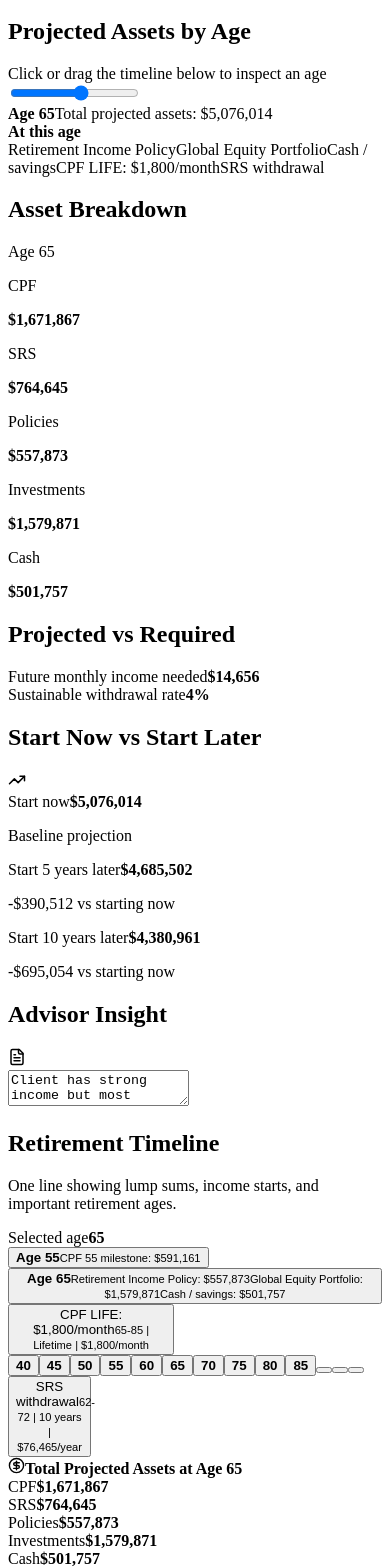
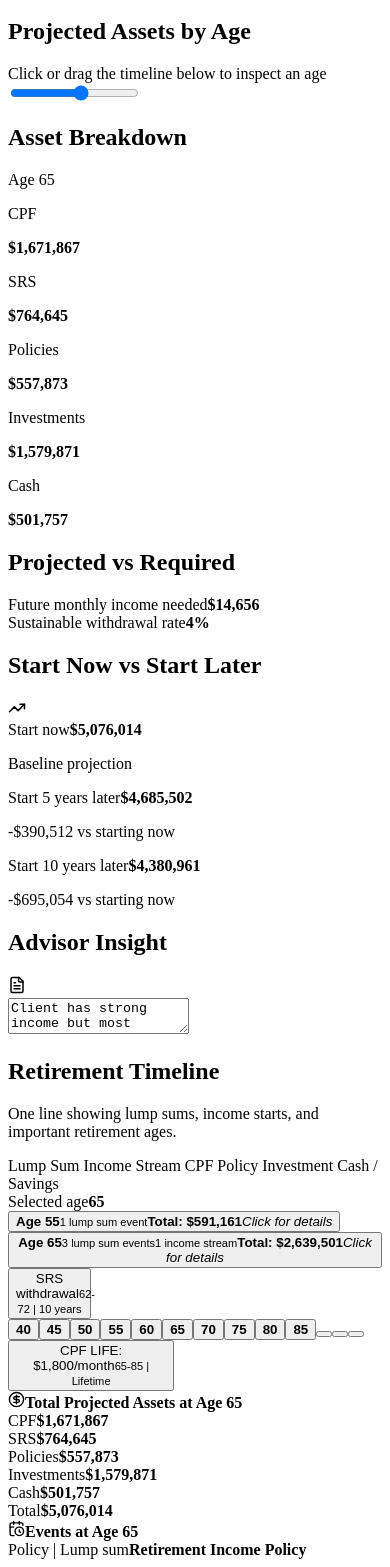
Before and after one commit to KWenYuan/retirement-sum-calculator, a React (Vite) app: page / in a window 390 px wide. Shown: the part 2628-4195 px from the top of the page. Built offline with nearby package versions, Linux system fonts and the light colour scheme; the HTML template or start-up script is replaced by a standard one.

Commit message:
Fixed the layering

```diff
--- a/src/App.jsx
+++ b/src/App.jsx
@@ -136,7 +136,6 @@ export default function App() {
           retirementPoint={retirementPoint}
           needs={needs}
           startLater={startLater}
-          ageDetails={ageDetails}
           advisorInsight={advisorInsight}
           setAdvisorInsight={setAdvisorInsight}
           exportPdf={exportPdf}
--- a/src/components/Dashboard.jsx
+++ b/src/components/Dashboard.jsx
@@ -44,7 +44,6 @@ export function Dashboard({
   retirementPoint,
   needs,
   startLater,
-  ageDetails,
   advisorInsight,
   setAdvisorInsight,
   exportPdf,
@@ -115,25 +114,6 @@ export function Dashboard({
           value={selectedAge}
           onChange={(event) => setSelectedAge(Number(event.target.value))}
         />
-        <div className="timeline-readout">
-          <strong>Age {selectedAge}</strong>
-          <span>Total projected assets: {formatCurrency(selectedBreakdown.total)}</span>
-        </div>
-        <div className="selected-events-strip">
-          <strong>At this age</strong>
-          {[...ageDetails.milestones, ...ageDetails.incomeStreams].length === 0 ? (
-            <span>No milestone or active income stream.</span>
-          ) : (
-            <div>
-              {ageDetails.milestones.map((item) => (
-                <span key={`${item.category}-${item.title}`}>{item.title}</span>
-              ))}
-              {ageDetails.incomeStreams.map((item) => (
-                <span key={`${item.title}-${item.startAge}`}>{item.title}</span>
-              ))}
-            </div>
-          )}
-        </div>
       </section>
 
       <section className="dashboard-grid">
--- a/src/components/RetirementTimeline.jsx
+++ b/src/components/RetirementTimeline.jsx
@@ -13,8 +13,11 @@ export function RetirementTimeline({
   const span = Math.max(1, timeline.endAge - timeline.startAge);
   const ageToPercent = (age) => `${Math.min(100, Math.max(0, ((age - timeline.startAge) / span) * 100))}%`;
   const visibleAgeGroups = Object.entries(timeline.lumpSumsByAge || {}).sort(([a], [b]) => Number(a) - Number(b));
-  const topIncomeStreams = timeline.incomeStreams.filter((_, index) => index % 2 === 0);
-  const bottomIncomeStreams = timeline.incomeStreams.filter((_, index) => index % 2 === 1);
+  const streamRows = assignStreamRows(timeline.incomeStreams, span);
+  const topStreamRows = streamRows.filter((_, index) => index % 2 === 0);
+  const bottomStreamRows = streamRows.filter((_, index) => index % 2 === 1);
+  const topLaneCount = Math.max(1, topStreamRows.length);
+  const bottomLaneCount = Math.max(1, bottomStreamRows.length);
 
   return (
     <section className="panel retirement-timeline-panel simple-retirement-timeline">
@@ -23,17 +26,30 @@ export function RetirementTimeline({
           <h2>Retirement Timeline</h2>
           <p className="section-subtext">One line showing lump sums, income starts, and important retirement ages.</p>
         </div>
-        <div className="timeline-selected-age">
-          <span>Selected age</span>
-          <strong>{selectedAge}</strong>
+        <div className="timeline-header-tools">
+          <TimelineLegend />
+          <div className="timeline-selected-age">
+            <span>Selected age</span>
+            <strong>{selectedAge}</strong>
+          </div>
         </div>
       </div>
 
-      <div className="single-timeline" aria-label="Retirement timeline">
+      <div
+        className="single-timeline"
+        aria-label="Retirement timeline"
+        style={{
+          '--top-stream-rows': topLaneCount,
+          '--bottom-stream-rows': bottomLaneCount,
+        }}
+      >
         <div className="timeline-tooltip-layer">
           {visibleAgeGroups.map(([age, events]) => {
             const position = ((Number(age) - timeline.startAge) / span) * 100;
             const edgeClass = position < 8 ? 'edge-left' : position > 92 ? 'edge-right' : '';
+            const startingStreams = getStartingStreams(timeline.incomeStreams, Number(age));
+            const lumpTotal = events.reduce((total, event) => total + event.amount, 0);
+            const categoryClass = getCategoryClass(events[0]?.category);
             const tooltipStyle = edgeClass === 'edge-left'
               ? { left: 0 }
               : edgeClass === 'edge-right'
@@ -43,16 +59,18 @@ export function RetirementTimeline({
               <button
                 type="button"
                 key={`tooltip-${age}`}
-                className={`lump-tooltip ${edgeClass}`}
+                className={`lump-tooltip ${edgeClass} ${categoryClass}`}
                 style={tooltipStyle}
                 onClick={() => setSelectedAge(Number(age))}
               >
                 <span className="lump-card">
                   <b>Age {age}</b>
-                  {events.slice(0, 3).map((event) => (
-                    <small key={event.id}>{event.title}: {formatCurrency(event.amount)}</small>
-                  ))}
-                  {events.length > 3 && <small>+{events.length - 3} more</small>}
+                  <small>{events.length} lump sum {events.length === 1 ? 'event' : 'events'}</small>
+                  {startingStreams.length > 0 && (
+                    <small>{startingStreams.length} income {startingStreams.length === 1 ? 'stream' : 'streams'}</small>
+                  )}
+                  <strong>Total: {formatCurrency(lumpTotal)}</strong>
+                  <em>Click for details</em>
                 </span>
               </button>
             );
@@ -60,18 +78,17 @@ export function RetirementTimeline({
         </div>
 
         <div className="timeline-income-layer timeline-income-layer-top">
-          {topIncomeStreams.map((stream) => (
-            <button
-              type="button"
-              key={stream.id}
-              className="income-bracket income-bracket-top"
-              style={{ left: stream.left, width: stream.width }}
-              onClick={() => setSelectedAge(stream.startAge)}
-              title={`${stream.title}: ${stream.description}`}
-            >
-              <span>{stream.title}</span>
-              <small>{stream.startAge}-{stream.endAge} | {stream.duration} | {stream.exportAmount}</small>
-            </button>
+          {topStreamRows.map((row, rowIndex) => (
+            <div className="income-lane-row" key={`top-row-${rowIndex}`}>
+              {row.map((stream) => (
+                <StreamBar
+                  key={stream.id}
+                  stream={stream}
+                  placement="top"
+                  setSelectedAge={setSelectedAge}
+                />
+              ))}
+            </div>
           ))}
         </div>
 
@@ -96,7 +113,7 @@ export function RetirementTimeline({
             <button
               type="button"
               key={age}
-              className={`lump-group stack-${index % 2} ${edgeClass}`}
+              className={`lump-group stack-${index % 2} ${edgeClass} ${getCategoryClass(events[0]?.category)}`}
               style={{ left: ageToPercent(Number(age)) }}
               onClick={() => setSelectedAge(Number(age))}
               aria-label={`Milestones at age ${age}: ${events.map((event) => event.title).join(', ')}`}
@@ -116,18 +133,17 @@ export function RetirementTimeline({
         </div>
 
         <div className="timeline-income-layer timeline-income-layer-bottom">
-          {bottomIncomeStreams.map((stream) => (
-            <button
-              type="button"
-              key={stream.id}
-              className="income-bracket income-bracket-bottom"
-              style={{ left: stream.left, width: stream.width }}
-              onClick={() => setSelectedAge(stream.startAge)}
-              title={`${stream.title}: ${stream.description}`}
-            >
-              <span>{stream.title}</span>
-              <small>{stream.startAge}-{stream.endAge} | {stream.duration} | {stream.exportAmount}</small>
-            </button>
+          {bottomStreamRows.map((row, rowIndex) => (
+            <div className="income-lane-row" key={`bottom-row-${rowIndex}`}>
+              {row.map((stream) => (
+                <StreamBar
+                  key={stream.id}
+                  stream={stream}
+                  placement="bottom"
+                  setSelectedAge={setSelectedAge}
+                />
+              ))}
+            </div>
           ))}
         </div>
       </div>
@@ -188,3 +204,70 @@ function BreakdownLine({ label, value, strong }) {
     </div>
   );
 }
+
+function StreamBar({ stream, placement, setSelectedAge }) {
+  return (
+    <button
+      type="button"
+      className={`income-bracket income-bracket-${placement} ${getCategoryClass(stream.category)}`}
+      style={{ left: stream.left, width: stream.width }}
+      onClick={() => setSelectedAge(stream.startAge)}
+      title={`${stream.title}: ${stream.description}`}
+    >
+      <span>{stream.title}</span>
+      <small>{stream.startAge}-{stream.endAge} | {stream.duration}</small>
+    </button>
+  );
+}
+
+function TimelineLegend() {
+  return (
+    <div className="timeline-legend" aria-label="Timeline legend">
+      <span><i className="legend-dot legend-lump" /> Lump Sum</span>
+      <span><i className="legend-line legend-income" /> Income Stream</span>
+      <span><i className="legend-dot category-cpf" /> CPF</span>
+      <span><i className="legend-dot category-policy" /> Policy</span>
+      <span><i className="legend-dot category-investment" /> Investment</span>
+      <span><i className="legend-dot category-cash" /> Cash / Savings</span>
+    </div>
+  );
+}
+
+function getStartingStreams(streams, age) {
+  return streams.filter((stream) => Math.round(stream.startAge) === Math.round(age));
+}
+
+function getCategoryClass(category = '') {
+  const normalized = category.toLowerCase();
+  if (normalized.includes('cpf')) return 'category-cpf';
+  if (normalized.includes('policy')) return 'category-policy';
+  if (normalized.includes('investment')) return 'category-investment';
+  if (normalized.includes('cash')) return 'category-cash';
+  if (normalized.includes('srs')) return 'category-income';
+  return 'category-lump';
+}
+
+function assignStreamRows(streams, span) {
+  const labelPadding = Math.max(2, span * 0.08);
+  const sortedStreams = [...streams].sort((a, b) => a.startAge - b.startAge || a.endAge - b.endAge);
+  const rows = [];
+
+  sortedStreams.forEach((stream) => {
+    const candidate = {
+      ...stream,
+      collisionStart: stream.startAge - labelPadding,
+      collisionEnd: stream.endAge + labelPadding,
+    };
+    const row = rows.find((existingRow) => existingRow.every((item) => (
+      candidate.collisionEnd < item.collisionStart || candidate.collisionStart > item.collisionEnd
+    )));
+
+    if (row) {
+      row.push(candidate);
+    } else {
+      rows.push([candidate]);
+    }
+  });
+
+  return rows;
+}
--- a/src/styles.css
+++ b/src/styles.css
@@ -10,6 +10,12 @@
   --surface: #ffffff;
   --success: #16704a;
   --danger: #b54747;
+  --timeline-lump: #c49a43;
+  --timeline-income: #2f855a;
+  --timeline-cpf: #4d7ea8;
+  --timeline-policy: #15345f;
+  --timeline-investment: #7b61a8;
+  --timeline-cash: #7b8492;
   font-family: Inter, ui-sans-serif, system-ui, -apple-system, BlinkMacSystemFont, "Segoe UI", sans-serif;
   color: var(--ink);
   background: var(--bg);
@@ -433,7 +439,6 @@ textarea:focus {
   accent-color: var(--gold);
 }
 
-.timeline-readout,
 .need-summary {
   display: flex;
   align-items: center;
@@ -441,44 +446,6 @@ textarea:focus {
   gap: 12px;
   margin-top: 8px;
   color: var(--muted);
-}
-
-.timeline-readout strong {
-  color: var(--navy);
-}
-
-.selected-events-strip {
-  display: flex;
-  align-items: center;
-  gap: 10px;
-  margin-top: 12px;
-  padding: 10px 12px;
-  border: 1px solid var(--line);
-  border-radius: 8px;
-  background: #fbfcfe;
-  color: var(--muted);
-  font-size: 13px;
-}
-
-.selected-events-strip strong {
-  color: var(--navy);
-}
-
-.selected-events-strip div {
-  display: flex;
-  flex-wrap: wrap;
-  gap: 6px;
-}
-
-.selected-events-strip div span {
-  display: inline-flex;
-  align-items: center;
-  min-height: 26px;
-  padding: 0 9px;
-  border-radius: 999px;
-  color: var(--navy);
-  background: var(--gold-soft);
-  font-weight: 800;
 }
 
 .dashboard-grid {
@@ -863,9 +830,62 @@ textarea:focus {
   overflow: visible;
 }
 
+.timeline-header-tools {
+  display: flex;
+  align-items: center;
+  justify-content: flex-end;
+  gap: 12px;
+  flex-wrap: wrap;
+}
+
+.timeline-legend {
+  display: flex;
+  align-items: center;
+  justify-content: flex-end;
+  gap: 8px 12px;
+  flex-wrap: wrap;
+  max-width: 620px;
+  color: #475467;
+  font-size: 11px;
+  font-weight: 800;
+}
+
+.timeline-legend span {
+  display: inline-flex;
+  align-items: center;
+  gap: 5px;
+  white-space: nowrap;
+}
+
+.legend-dot {
+  width: 9px;
+  height: 9px;
+  border-radius: 50%;
+  background: var(--timeline-lump);
+}
+
+.legend-line {
+  width: 18px;
+  height: 4px;
+  border-radius: 999px;
+  background: var(--timeline-income);
+}
+
+.legend-lump {
+  background: var(--timeline-lump);
+}
+
+.legend-income {
+  background: var(--timeline-income);
+}
+
 .single-timeline {
   display: grid;
-  grid-template-rows: 132px 78px 64px 78px;
+  grid-template-rows:
+    132px
+    calc(var(--top-stream-rows, 1) * 68px)
+    64px
+    calc(var(--bottom-stream-rows, 1) * 68px);
   gap: 16px;
   padding: 16px;
   border: 1px solid var(--line);
@@ -881,8 +901,15 @@ textarea:focus {
 
 .timeline-income-layer {
   position: relative;
-  height: 78px;
+  display: grid;
+  grid-auto-rows: 68px;
+  gap: 0;
   z-index: 3;
+}
+
+.income-lane-row {
+  position: relative;
+  min-height: 68px;
 }
 
 .single-timeline-axis {
@@ -965,7 +992,7 @@ textarea:focus {
   transform: translateX(-50%);
   border: 3px solid white;
   border-radius: 50%;
-  background: var(--navy);
+  background: var(--timeline-lump);
   box-shadow: 0 4px 12px rgba(16, 42, 76, 0.22);
   z-index: 2;
 }
@@ -990,6 +1017,7 @@ textarea:focus {
   max-width: min(178px, 42vw);
   padding: 8px 9px;
   border: 1px solid var(--line);
+  border-top: 3px solid var(--timeline-lump);
   border-radius: 8px;
   background: white;
   box-shadow: 0 10px 24px rgba(16, 42, 76, 0.08);
@@ -1031,7 +1059,7 @@ textarea:focus {
 }
 
 .lump-card b {
-  color: var(--gold);
+  color: var(--timeline-lump);
   font-size: 11px;
 }
 
@@ -1041,15 +1069,28 @@ textarea:focus {
   line-height: 1.25;
 }
 
+.lump-card strong {
+  color: var(--navy);
+  font-size: 12px;
+  line-height: 1.2;
+}
+
+.lump-card em {
+  color: var(--muted);
+  font-size: 10px;
+  font-style: normal;
+  font-weight: 800;
+}
+
 .income-bracket {
   position: absolute;
-  top: 24px;
+  top: 30px;
   min-width: 70px;
   height: 28px;
   border: 0;
-  border-top: 3px solid var(--gold);
-  border-left: 2px solid var(--gold);
-  border-right: 2px solid var(--gold);
+  border-top: 3px solid var(--timeline-income);
+  border-left: 2px solid var(--timeline-income);
+  border-right: 2px solid var(--timeline-income);
   border-radius: 8px 8px 0 0;
   background: rgba(244, 236, 216, 0.72);
   color: var(--navy);
@@ -1057,7 +1098,7 @@ textarea:focus {
 }
 
 .income-bracket-bottom {
-  top: 0;
+  top: 8px;
   border-top: 0;
   border-bottom: 3px solid #78a083;
   border-left-color: #78a083;
@@ -1067,16 +1108,13 @@ textarea:focus {
 }
 
 .income-bracket:nth-child(3n) {
-  border-top-color: #4d7ea8;
-  border-left-color: #4d7ea8;
-  border-right-color: #4d7ea8;
-  background: rgba(77, 126, 168, 0.13);
+  background: rgba(47, 133, 90, 0.12);
 }
 
 .income-bracket span,
 .income-bracket small {
   position: relative;
-  top: -35px;
+  top: -34px;
   display: block;
   overflow: hidden;
   text-overflow: ellipsis;
@@ -1085,7 +1123,7 @@ textarea:focus {
 
 .income-bracket-bottom span,
 .income-bracket-bottom small {
-  top: 28px;
+  top: 29px;
 }
 
 .income-bracket span {
@@ -1097,6 +1135,94 @@ textarea:focus {
   color: var(--muted);
   font-size: 10px;
   font-weight: 800;
+}
+
+.legend-dot.category-cpf {
+  background: var(--timeline-cpf);
+}
+
+.legend-dot.category-policy {
+  background: var(--timeline-policy);
+}
+
+.legend-dot.category-investment {
+  background: var(--timeline-investment);
+}
+
+.legend-dot.category-cash {
+  background: var(--timeline-cash);
+}
+
+.legend-dot.category-income {
+  background: var(--timeline-income);
+}
+
+.lump-group.category-cpf .lump-dot {
+  background: var(--timeline-cpf);
+}
+
+.lump-group.category-policy .lump-dot {
+  background: var(--timeline-policy);
+}
+
+.lump-group.category-investment .lump-dot {
+  background: var(--timeline-investment);
+}
+
+.lump-group.category-cash .lump-dot {
+  background: var(--timeline-cash);
+}
+
+.lump-tooltip.category-cpf .lump-card {
+  border-top-color: var(--timeline-cpf);
+}
+
+.lump-tooltip.category-policy .lump-card {
+  border-top-color: var(--timeline-policy);
+}
+
+.lump-tooltip.category-investment .lump-card {
+  border-top-color: var(--timeline-investment);
+}
+
+.lump-tooltip.category-cash .lump-card {
+  border-top-color: var(--timeline-cash);
+}
+
+.lump-tooltip.category-cpf .lump-card b {
+  color: var(--timeline-cpf);
+}
+
+.lump-tooltip.category-policy .lump-card b {
+  color: var(--timeline-policy);
+}
+
+.lump-tooltip.category-investment .lump-card b {
+  color: var(--timeline-investment);
+}
+
+.lump-tooltip.category-cash .lump-card b {
+  color: var(--timeline-cash);
+}
+
+.income-bracket.category-cpf {
+  border-color: var(--timeline-cpf);
+  background: rgba(77, 126, 168, 0.13);
+}
+
+.income-bracket.category-policy {
+  border-color: var(--timeline-policy);
+  background: rgba(21, 52, 95, 0.1);
+}
+
+.income-bracket.category-investment {
+  border-color: var(--timeline-investment);
+  background: rgba(123, 97, 168, 0.12);
+}
+
+.income-bracket.category-cash {
+  border-color: var(--timeline-cash);
+  background: rgba(123, 132, 146, 0.12);
 }
 
 .compact-age-details {
@@ -1345,9 +1471,7 @@ textarea:focus {
   }
 
   .hero-panel,
-  .timeline-readout,
-  .need-summary,
-  .selected-events-strip {
+  .need-summary {
     display: grid;
   }
 
```
Also changed, not shown: 6 other files (tests, documents, lock files or other folders).
